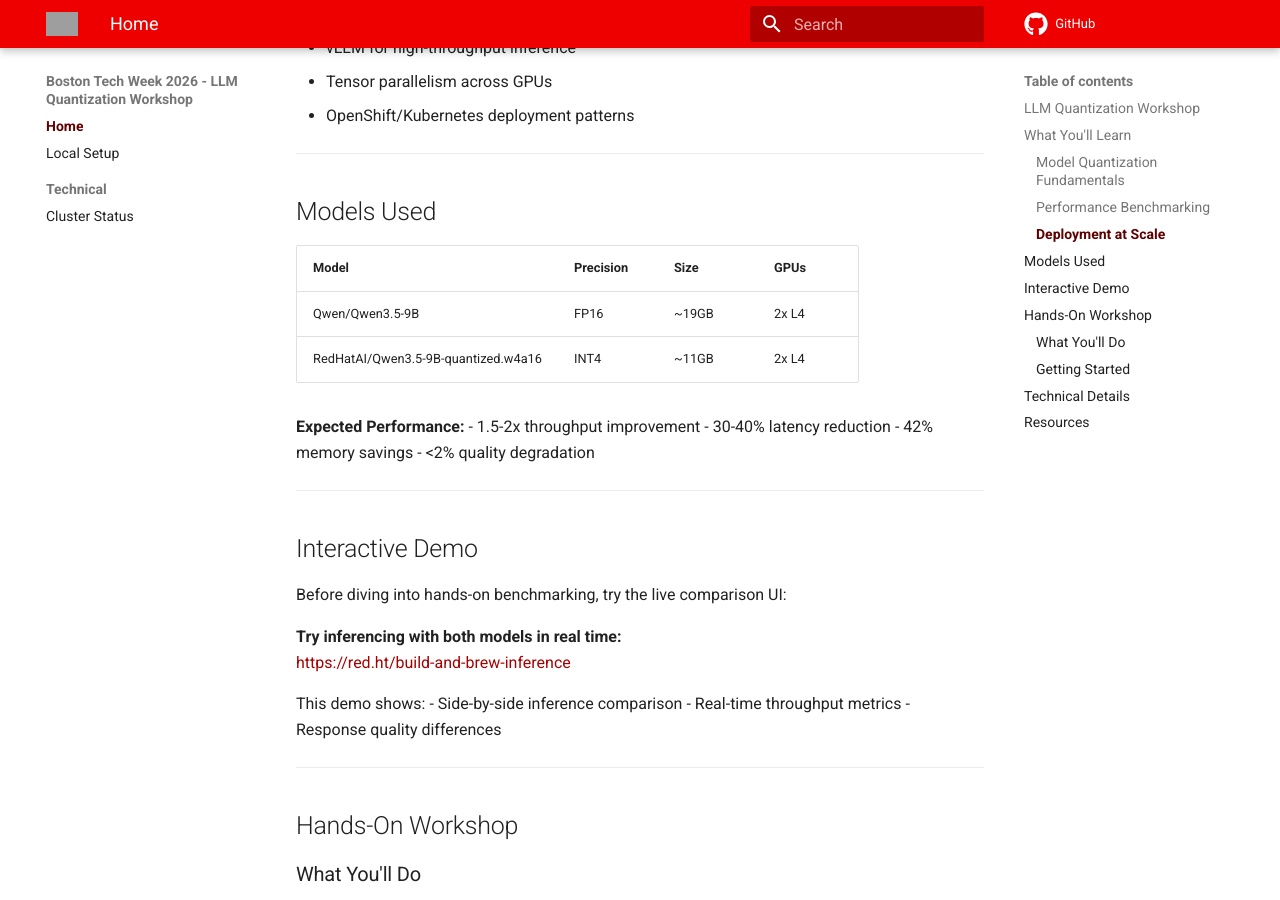
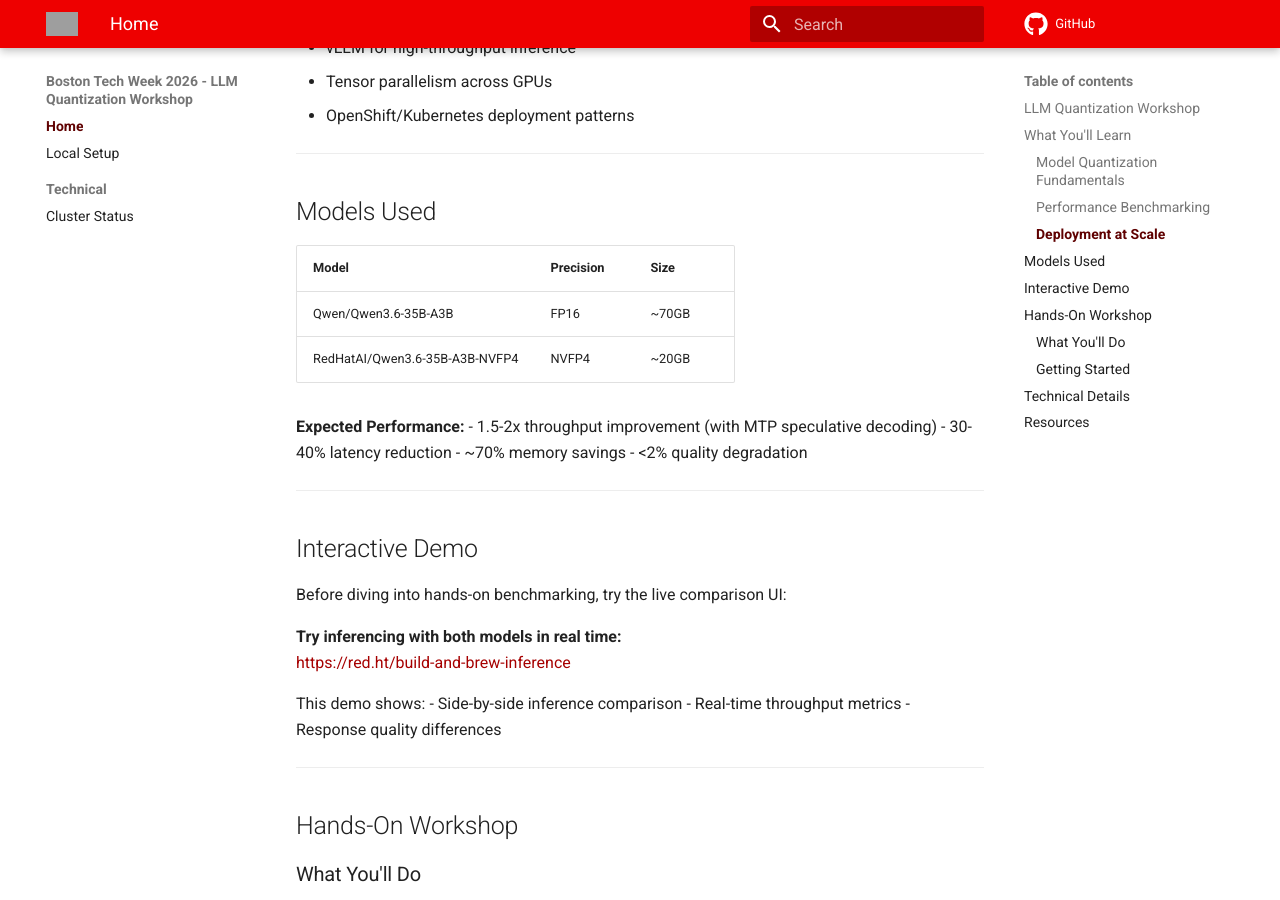
Before and after one commit to soyr-redhat/boston-tech-week-26-llm-compressor, an MkDocs documentation site: the page built from docs/index.md, in a window 1280 px wide and 900 px high, scrolled down 1140 px. Built offline with MkDocs 1.6.1 and Material for MkDocs 9.7.7, drawn with Linux system fonts in a browser that asks for light colours; comment, search, counter and statistics services are not loaded; grey boxes are pictures that could not be loaded.

Commit message:
Update to Qwen3.6-35B-A3B models with NVFP4 quantization
Major model upgrade:
- Original: Qwen/Qwen3.6-35B-A3B (FP16, ~70GB)
- Quantized: RedHatAI/Qwen3.6-35B-A3B-NVFP4 (~20GB)
- Quantization: INT4 → NVFP4 (4-bit floating point)
- Parameters: 9B → 35B
- Added MTP speculative decoding to quantized model

Changes:
- Updated all model names and sizes across docs and notebooks
- Changed precision type from INT4 to NVFP4 throughout
- Removed GPU references (no longer on L4s)
- Updated comparison UI labels
- Simplified Part 7 model comparison table (removed VRAM/GPU rows)

```diff
--- a/docs/index.md
+++ b/docs/index.md
@@ -29,15 +29,15 @@
 
 ## Models Used
 
-| Model | Precision | Size | GPUs |
-|-------|-----------|------|------|
-| Qwen/Qwen3.5-9B | FP16 | ~19GB | 2x L4 |
-| RedHatAI/Qwen3.5-9B-quantized.w4a16 | INT4 | ~11GB | 2x L4 |
+| Model | Precision | Size |
+|-------|-----------|------|
+| Qwen/Qwen3.6-35B-A3B | FP16 | ~70GB |
+| RedHatAI/Qwen3.6-35B-A3B-NVFP4 | NVFP4 | ~20GB |
 
 **Expected Performance:**
-- 1.5-2x throughput improvement
+- 1.5-2x throughput improvement (with MTP speculative decoding)
 - 30-40% latency reduction
-- 42% memory savings
+- ~70% memory savings
 - <2% quality degradation
 
 ---
```
Also changed, not shown: README.md (+8 -9 lines), 3 other files.
